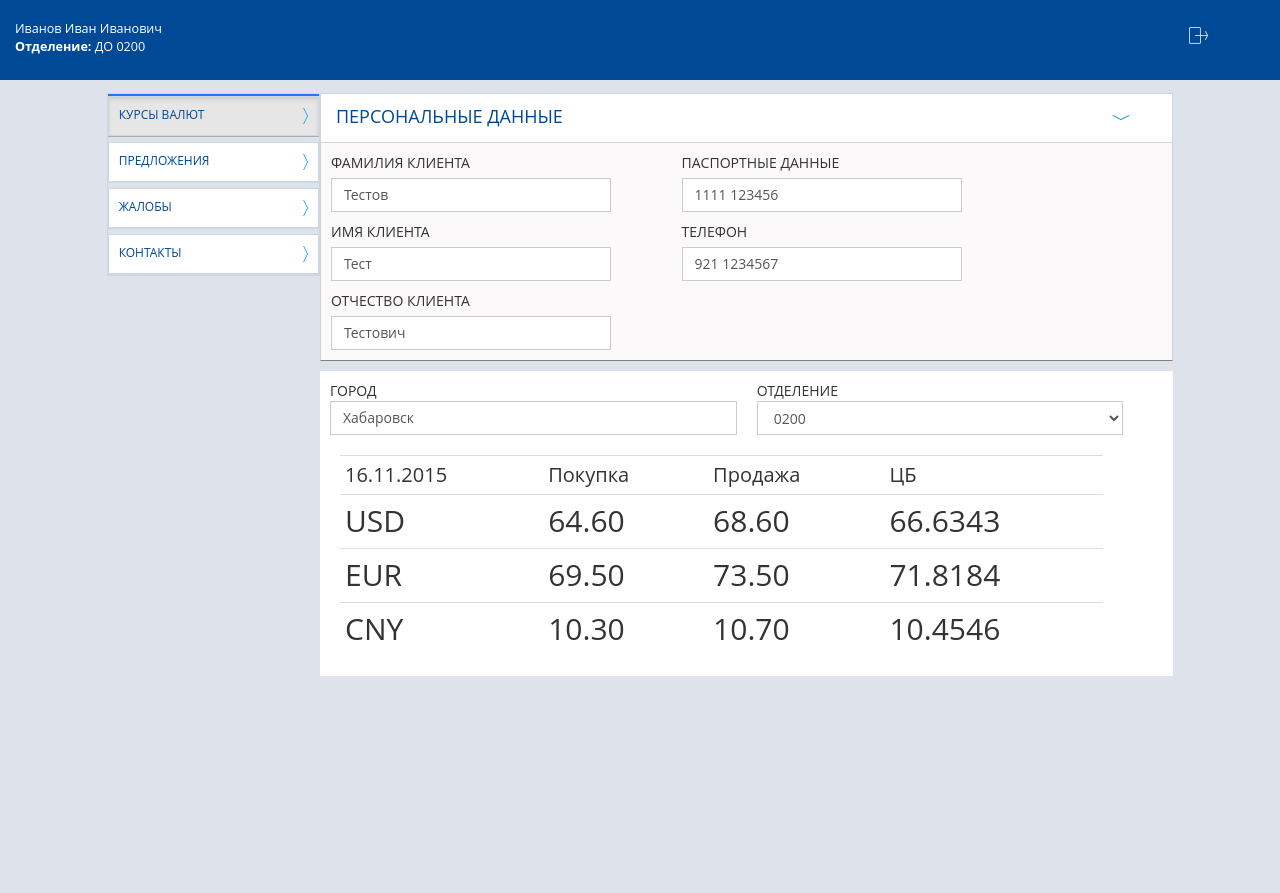
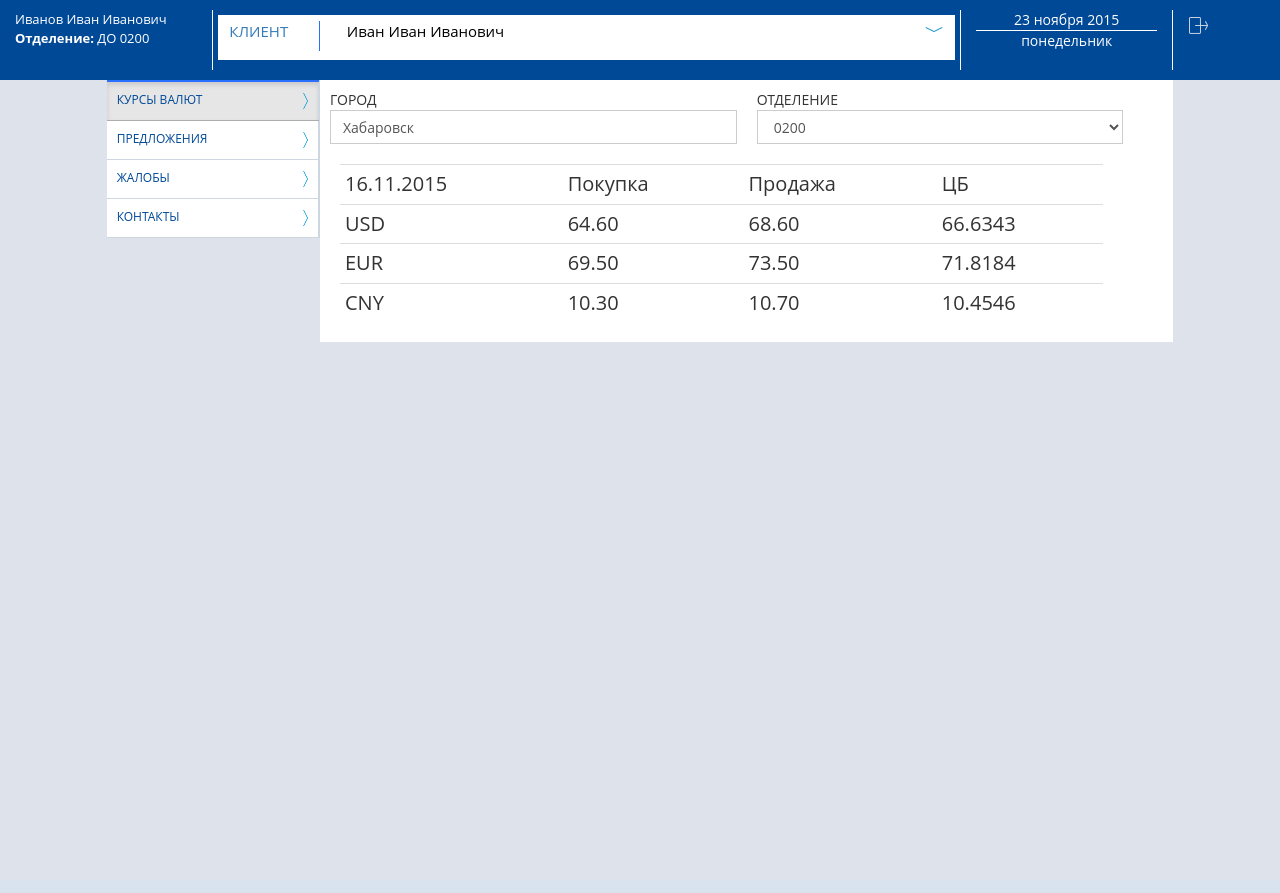
Before and after one commit to AVVlasov/webportal2, a PHP site: page / in a window 1280 px wide. After the commit the page ends 342 px from the top, so only its background shows below. Run offline with PHP 8.4, Linux system fonts and the light colour scheme.

Commit message:
next fix
fix

```diff
--- a/css/currency.css
+++ b/css/currency.css
@@ -20,7 +20,7 @@
 }
 .table-condensed{
 	width: 90%;
-	font-size: 30px !important;
+	font-size: 20px !important;
 
 
 }
--- a/css/main.css
+++ b/css/main.css
@@ -10,7 +10,7 @@ html {
     min-height: 100%;
     height: 100%;
 }
-body, html,.container-fluid-content,.sub-content,.content,.row-button,.person-content, .add-block,.contact-block, .del-block,.contact-row {
+body, html,.container-fluid-content,.sub-content,.content,.row-button,.person-content, .add-block,.contact-block, .del-block,.contact-row,.client-block,.clear-pading2,.person-block,.client-desc {
     min-height: 100%;
     height: 100%;
 }
@@ -24,23 +24,48 @@ h1 {
     text-align: center;
 }
 .header{
-    padding: 20px 0;
+    padding: 10px 0;
     background: #004997;
-    min-height: 8%;
-    height: 8%;
+    height: 9rem;
+}
+
+.auth{
+    border-right: 1px solid #FFFFFF;
+    min-height: 100%;
+    height: 100%;
 }
 .auth-text{
     color: white;
-     font-size: 0.9em;
+    font-size: 1.3rem;
     text-align: left;
 }
+.date-block{
+    border-left: 1px solid #FFFFFF;
+    min-height: 100%;
+    height: 100%;
+    padding-left: 3rem;
+    padding-right: 3rem;
+    border-right: 1px solid #FFFFFF;
+}
+.row-date{
+    color: white;
+
+}
+.full-date,.short-date{
+    padding: 0 20px;
+    text-align: center;
+}
+
+.full-date{
+    border-bottom: 1px solid #FFFFFF;
+}
 .row-content{
-    margin-top: 1%;
+    margin-top: 0;
     min-height: 92%;
     height: 92%;
 }
 .row-button{
-    border:  1px solid #cdd7e1;
+    border-right:  1px solid #cdd7e1;
     margin: 0;
 }
 .menu {
@@ -51,6 +76,7 @@ h1 {
     border-bottom: 1px solid #cdd7e1 ;
     border-radius: 0;
     padding: 0;
+    margin-top: 0 !important;
 }
 
 .menu-button.active{
@@ -85,8 +111,11 @@ h1 {
 }
 .person-block{
     margin: 0;
-    padding: 0;
+    margin-top: 1%;
+    height: 80%;
+    min-height: 80%;
     background: #FFFFFF;
+
 }
 
 .header-collapsed{
@@ -121,7 +150,6 @@ h1 {
 .page-content {
     width: 100%;
     float: right;
-    margin-top: 10px;
     background: white;
     padding: 0;
 }
@@ -207,9 +235,57 @@ h1 {
 .sub-content{
     padding: 0 10px;
 }
+.client-block{
+    padding: 5px 5px ;
+    min-height: 100%;
+    height: 100%;
+}
+.clear-pading2{
 
+    margin: 0;
+    padding: 0;
+}
+.header-person-dropdown{
+    font-size: 10px;
+    margin: 0;
+    min-height: 100%;
+    height: 100%;
+}
+.client-desc{
+    font-size: 15px;
+}
+.client-title-base{
+    margin: 0;
+    padding-left: 10px;
+    padding-top: 5px;
 
-@media screen and (min-height: 500px) and (max-height: 800px){
+    text-align: left;
+}
+.client-carret{
+    float: right;
+    margin-right: 0;
+    padding-right: 0;
+}
+.row-border-client-title{
+    min-height: 80%;
+    height: 80%;
+}
+
+.border-client-title{
+    min-height: 100%;
+    height: 100%;
+    border-right: 1px solid #2a6fff;
+}
+
+.client-fio
+{
+    color: black;
+    padding-top: 5px;
+    text-align: left;
+    padding-left: 5px;
+}
+
+@media screen and (min-height: 400px) and (max-height: 800px){
 
     .container-fluid-content{
         min-height: 100%;
@@ -223,8 +299,43 @@ h1 {
         min-height: 100%;
         height:  100%;
     }
+    .person-block{
+        margin: 0;
+        margin-top: 1%;
+        height: 90%;
+        min-height: 90%;
+        background: #FFFFFF;
+
     }
-@media screen and (min-width: 768px) and (max-width: 990px){
+    .client-block{
+        padding: 5px 5px ;
+        min-height: 100%;
+        height: 100%;
+    }
+    .header-person-dropdown{
+        margin: 0;
+        padding: 0;
+        min-height: 100%;
+        height: 100%;
+    }
+    .person-block{
+        margin-top: 0;
+    }
+}
+@media screen and (min-width: 980px) and (max-width: 1040px){
+    .auth-text,.row-date{
+        font-size: 1.2rem;
+    }
+    .full-date,.short-date{
+        padding: 0 5px;
+    }
+    .client-block{
+        padding: 5px 5px ;
+        margin: 0;
+
+    }
+}
+@media screen and (min-width: 792px) and (max-width: 979px){
     .text-button{
         padding-left: 5px;
         font-size: 10px;
@@ -239,5 +350,20 @@ h1 {
         padding-left: 0;
         margin-left: 0;
     }
+    .auth-text,.row-date{
+        font-size: 1rem;
+    }
+    .clear-pading{
+        padding-left: 5px;
+    }
+    .full-date,.short-date{
+        padding: 0 5px;
+    }
+    .client-block{
+        padding: 5px 5px ;
+        margin: 0;
 
     }
+
+
+}
--- a/index.html
+++ b/index.html
@@ -20,78 +20,26 @@
 <body>
 <div class="container-fluid container-fluid-content">
     <div class="row header">
-        <div class="col-lg-11 col-md-11 col-sm-11 col-xs-11">
+        <div class="col-lg-2 col-md-2 col-sm-2 col-xs-2 auth">
             <div class="row auth-text">
-                <div class="container-fluid">Иванов Иван Иванович</div>
-                <div class="container-fluid"><b>Отделение:</b> ДО 0200</div>
+                <div class="container-fluid clear-pading">Иванов Иван Иванович</div>
+                <div class="container-fluid clear-pading"><b>Отделение:</b> ДО 0200</div>
             </div>
         </div>
-        <div class="col-lg-1 col-md-1 col-sm-1  col-xs-1">
-            <a href="auth.html" class="btn btn-link btn-lg btn-md btn-exit"><img src="image/exit.png" alt=""
-                                                                                 class="exit"></a>
-        </div>
-    </div>
-
-    <div class="row row-content">
-        <div class="col-lg-2 col-lg-offset-1 col-md-2 col-sm-2 col-xs-2 menu">
-            <div class="row row-button">
-                <a class="btn btn-default btn-lg btn-block active menu-button" href="index.html">
-                    <div class="container-fluid button-container">
-                        <div class="row row-button">
-                            <div class="col-lg-10 col-md-10 col-sm-10 col-xs-10 text-button">Курсы валют</div>
-                            <div class="col-lg-2  col-md-2 col-sm-2 col-xs-2 arrow-button"><img
-                                    src="image/select-right.png" alt="" class="right-arrow"></div>
-                        </div>
-                    </div>
-                </a>
-
-                <a class="btn btn-default btn-lg btn-block menu-button" href="index-prior-approval.html?1">
-                    <div class="container-fluid button-container">
-                        <div class="row row-button">
-                            <div class="col-lg-10 col-md-10 col-sm-10 col-xs-10 text-button">Предложения
-                            </div>
-                            <div class="col-lg-2  col-md-2 col-sm-2 col-xs-2 arrow-button"><img
-                                    src="image/select-right.png" alt="" class="right-arrow"></div>
-                        </div>
-                    </div>
-                </a>
-
-                <a class="btn btn-default btn-lg btn-block menu-button" href="index-complaints.html">
-                    <div class="container-fluid button-container">
-                        <div class="row row-button">
-                            <div class="col-lg-10 col-md-10 col-sm-10 col-xs-10 text-button">Жалобы</div>
-                            <div class="col-lg-2  col-md-2 col-sm-2 col-xs-2 arrow-button"><img
-                                    src="image/select-right.png" alt="" class="right-arrow"></div>
-                        </div>
-                    </div>
-                </a>
-
-                <a class="btn btn-default btn-lg btn-block menu-button" href="index-contact.html">
-                    <div class="container-fluid button-container">
-                        <div class="row row-button">
-                            <div class="col-lg-10 col-md-10 col-sm-10 col-xs-10 text-button">Контакты</div>
-                            <div class="col-lg-2  col-md-2 col-sm-2 col-xs-2 arrow-button"><img
-                                    src="image/select-right.png" alt="" class="right-arrow"></div>
-                        </div>
-                    </div>
-                </a>
-
-            </div>
-        </div>
-
-        <div class="col-lg-8 col-md-10 col-sm-10 col-xs-10 content">
+        <div class="col-lg-7 col-md-7 col-sm-7 col-xs-7 client-block">
             <div class="row person-block">
-                <button class="btn btn-link btn-lg btn-block header-collapsed" data-toggle="collapse"
-                        data-target="#hide-person-info">
-                    <div class="container-fluid">
-                        <div class="row">
-                            <div class="col-lg-10 col-md-10 col-sm-10 col-xs-10">Персональные данные</div>
-                            <div class="col-lg-2  col-md-2  col-sm-2 col-xs-2"><img
-                                    src="image/select.png" alt="" class="down-arrow"></div>
+                <button class="btn btn-link btn-lg btn-block dropdown-toggle header-person-dropdown" data-toggle="dropdown">
+                    <div class="container-fluid clear-pading2">
+                        <div class="row clear-pading2">
+                            <div class="col-lg-2 col-md-2 col-sm-2 col-xs-2 client-desc client-title-base"><div class="row row-border-client-title"><div class="col-lg-6 col-md-6 col-sm-6 col-xs-6 client-title">КЛИЕНТ</div>
+                                <div class="col-lg-1 col-lg-offset-1 col-md-1 col-md-offset-1 col-sm-1 col-sm-offset-1 col-xs-1 col-xs-offset-1 border-client-title"></div> </div></div>
+                            <div class="col-lg-7 col-md-7 col-sm-7 col-xs-7 client-desc client-fio">Иван Иван Иванович</div>
+                            <div class="col-lg-3  col-md-3  col-sm-3 col-xs-3 client-desc client-carret"><img src="image/select.png" alt="" class="down-arrow"></div>
                         </div>
                     </div>
                 </button>
-
+                <ul class="dropdown-menu" role="menu">
+                    <li>
                         <div id="hide-person-info" class="row person-content collapse in">
                             <div class="col-lg-4 col-md-4 col-sm-4 col-xs-4">
 
@@ -154,7 +102,68 @@
                             </div>
 
                         </div>
+                    </li>
+                </ul>
             </div>
+        </div>
+        <div class="col-lg-2 col-md-2 col-sm-2 col-xs-2 date-block">
+            <div class="row row-date">
+                <div class="full-date" >111</div>
+            </div>
+            <div class="row row-date">
+                <div class="short-date">222</div>
+            </div>
+        </div>
+        <div class="col-lg-1 col-md-1 col-sm-1 col-xs-1">
+            <a href="auth.html" class="btn btn-link btn-lg btn-md btn-exit"><img src="image/exit.png" alt="" class="exit"></a>
+        </div>
+    </div>
+
+    <div class="row row-content">
+        <div class="col-lg-2 col-lg-offset-1 col-md-2 col-sm-2 col-xs-2 menu">
+            <div class="row row-button">
+                <a class="btn btn-default btn-lg btn-block active menu-button" href="index.html">
+                    <div class="container-fluid button-container">
+                        <div class="row row-button">
+                            <div class="col-lg-10 col-md-10 col-sm-10 col-xs-10 text-button">Курсы валют</div>
+                            <div class="col-lg-2  col-md-2 col-sm-2 col-xs-2 arrow-button"><img src="image/select-right.png" alt="" class="right-arrow"></div>
+                        </div>
+                    </div>
+                </a>
+
+                <a class="btn btn-default btn-lg btn-block menu-button" href="index-prior-approval.html?1">
+                    <div class="container-fluid button-container">
+                        <div class="row row-button">
+                            <div class="col-lg-10 col-md-10 col-sm-10 col-xs-10 text-button">Предложения
+                            </div>
+                            <div class="col-lg-2  col-md-2 col-sm-2 col-xs-2 arrow-button"><img src="image/select-right.png" alt="" class="right-arrow"></div>
+                        </div>
+                    </div>
+                </a>
+
+                <a class="btn btn-default btn-lg btn-block menu-button" href="index-complaints.html">
+                    <div class="container-fluid button-container">
+                        <div class="row row-button">
+                            <div class="col-lg-10 col-md-10 col-sm-10 col-xs-10 text-button">Жалобы</div>
+                            <div class="col-lg-2  col-md-2 col-sm-2 col-xs-2 arrow-button"><img src="image/select-right.png" alt="" class="right-arrow"></div>
+                        </div>
+                    </div>
+                </a>
+
+                <a class="btn btn-default btn-lg btn-block menu-button" href="index-contact.html">
+                    <div class="container-fluid button-container">
+                        <div class="row row-button">
+                            <div class="col-lg-10 col-md-10 col-sm-10 col-xs-10 text-button">Контакты</div>
+                            <div class="col-lg-2  col-md-2 col-sm-2 col-xs-2 arrow-button"><img src="image/select-right.png" alt="" class="right-arrow"></div>
+                        </div>
+                    </div>
+                </a>
+
+            </div>
+        </div>
+
+        <div class="col-lg-8 col-md-10 col-sm-10 col-xs-10 content">
+
 
 
             <div class="col-lg-11 col-md-11 col-sm-11 page-content">
@@ -224,5 +233,51 @@
         </div>
     </div>
 </div>
+
+<script type="text/javascript">
+    var s;
+    var t=new Date();
+    var y=t.getFullYear();
+    var dd=t.getDate();
+    var mon=t.getMonth();
+
+    switch (mon)
+    {
+        case 0: s="января"; break;
+        case 1: s="февраля"; break;
+        case 2: s="марта"; break;
+        case 3: s="апреля"; break;
+        case 4: s="мае"; break;
+        case 5: s="июня"; break;
+        case 6: s="июля"; break;
+        case 7: s="августа"; break;
+        case 8: s="сентября"; break;
+        case 9: s="октября"; break;
+        case 10: s="ноября"; break;
+        case 11: s="декабря"; break;
+    }
+    var result=dd+" "+s+" "+y;
+    $('.full-date').html(result);
+
+    var d = new Date();
+
+    d.mygetDay = _mygetDay;
+
+    // Вернуть день недели по-русски
+    function _mygetDay()
+    {
+        var dayNames = new Array("воскресенье", "понедельник", "вторник",
+                "среда", "четверг", "п\ятница", "суббота");
+        return dayNames[this.getDay()];
+    }
+
+    $('.short-date').html(d.mygetDay());
+
+//alert($(document).width());
+   // alert($(document).height());
+
+</script>
+
 </body>
+
 </html>
```
Lines whose indentation alone changed are shown as unchanged.
